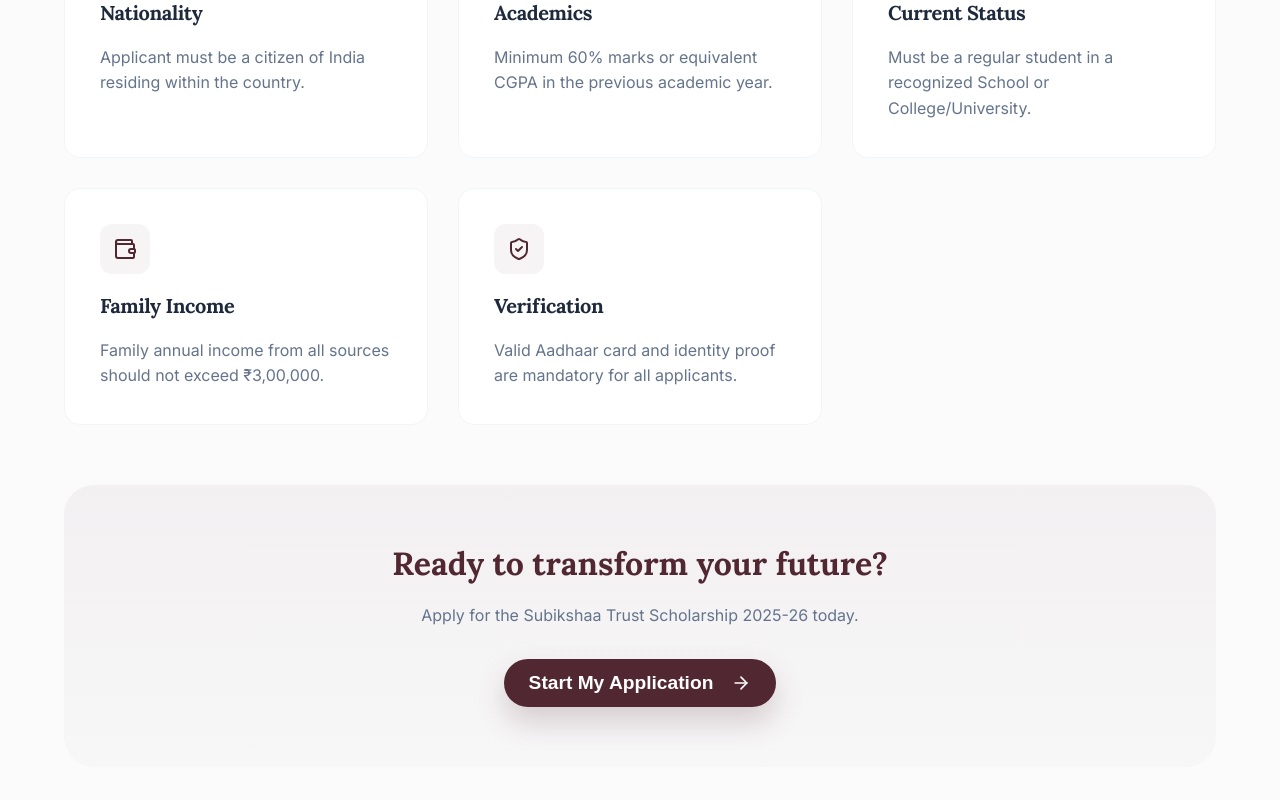
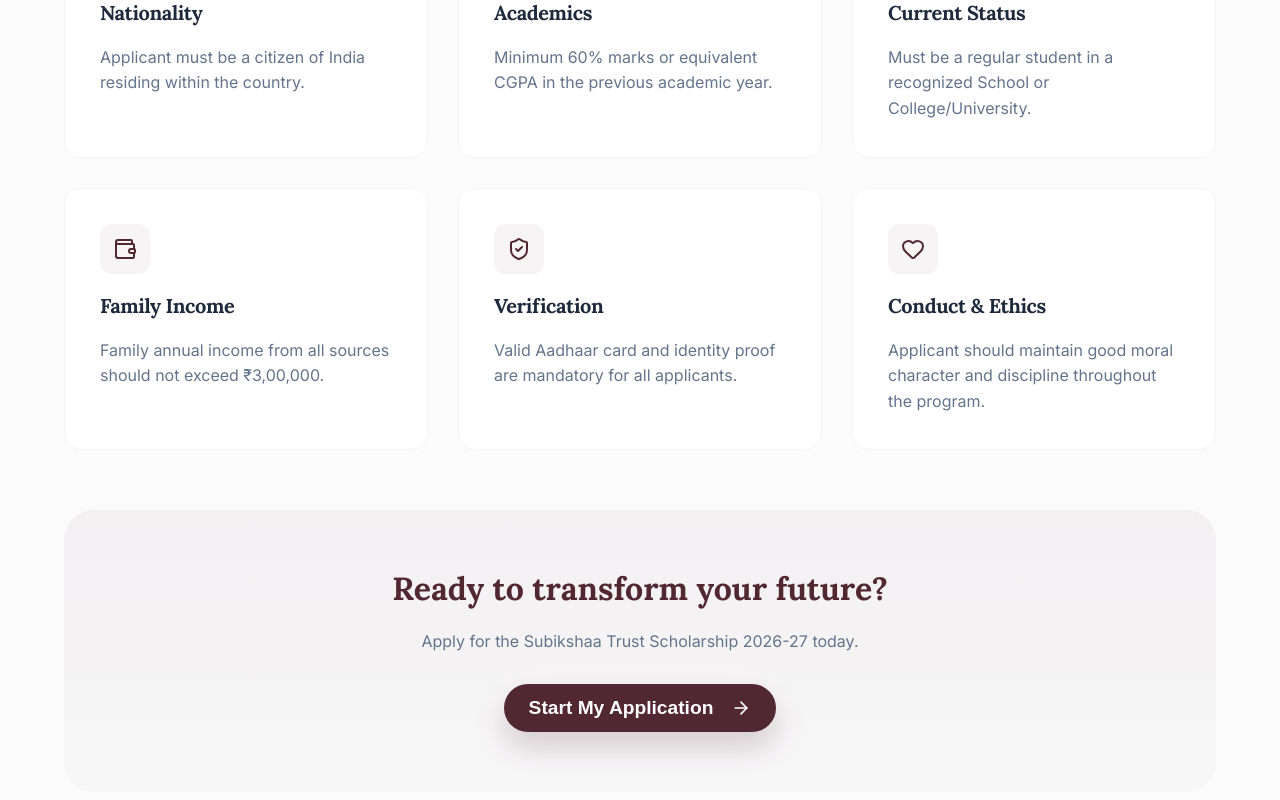
Before and after one commit to CodeMatrixz/Subikshaa_Trust_2005, a React (Vite) app in the folder front-end/: page /scholarship in a window 1280 px wide. Shown: the part 2282-3082 px from the top of the page. Built offline with nearby package versions, Linux system fonts and the light colour scheme.

Commit message:
UI: Add 6th Eligibility criterion and update scholarship year to 2026-27

```diff
--- a/front-end/src/pages/ScholarshipPortal.jsx
+++ b/front-end/src/pages/ScholarshipPortal.jsx
@@ -4,7 +4,7 @@
     User, BookOpen, GraduationCap, IndianRupee, FileText, CheckCircle,
     ChevronRight, ChevronLeft, Upload, AlertCircle, Loader2,
     ArrowRightCircle, Award, Target, Shield, Users, Zap, Search, ClipboardCheck, Megaphone,
-    ArrowRight, Info, Brain, UserCheck, Wallet, ShieldCheck, School
+    ArrowRight, Info, Brain, UserCheck, Wallet, ShieldCheck, School, Heart
 } from 'lucide-react';
 import SEO from '../components/SEO';
 import Section from '../components/Section';
@@ -254,11 +254,16 @@
                         <h4>Verification</h4>
                         <p>Valid Aadhaar card and identity proof are mandatory for all applicants.</p>
                     </div>
+                    <div className="eligibility-card">
+                        <div className="eligibility-icon-box"><Heart size={24} /></div>
+                        <h4>Conduct & Ethics</h4>
+                        <p>Applicant should maintain good moral character and discipline throughout the program.</p>
+                    </div>
                 </div>
 
                 <div className="landing-cta">
                     <h3>Ready to transform your future?</h3>
-                    <p>Apply for the Subikshaa Trust Scholarship 2025-26 today.</p>
+                    <p>Apply for the Subikshaa Trust Scholarship 2026-27 today.</p>
                     <button className="btn btn-primary btn-xl" onClick={() => setView('apply')}>
                         Start My Application <ArrowRight size={20} style={{ marginLeft: '10px' }} />
                     </button>
```
